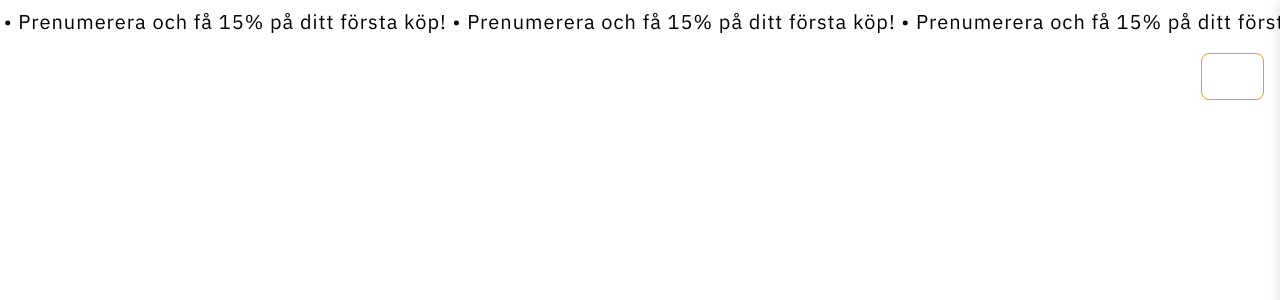
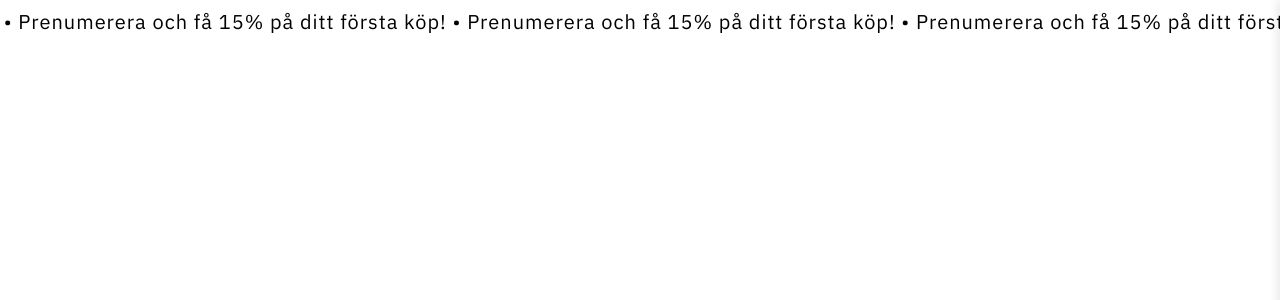
Before and after one commit to BAlmroth/Kinforma, a PHP site: page /php/header.php in a window 1280 px wide, with the pointer over the restyled element. Shown: the top 300 px of the page. Run offline with PHP 8.4, Linux system fonts and the light colour scheme; some web fonts are replaced.

Commit message:
fixed button styling on header

```diff
--- a/css/header.css
+++ b/css/header.css
@@ -105,6 +105,15 @@ header.scrolled img {
   background-color: var(--img-box);
 }
 
+
+header button:hover {
+  border: none;
+}
+
+header button:active {
+  background-color: transparent;
+}
+
 @media (min-width: 768px) {
   .menu {
     right: -40rem;
```
